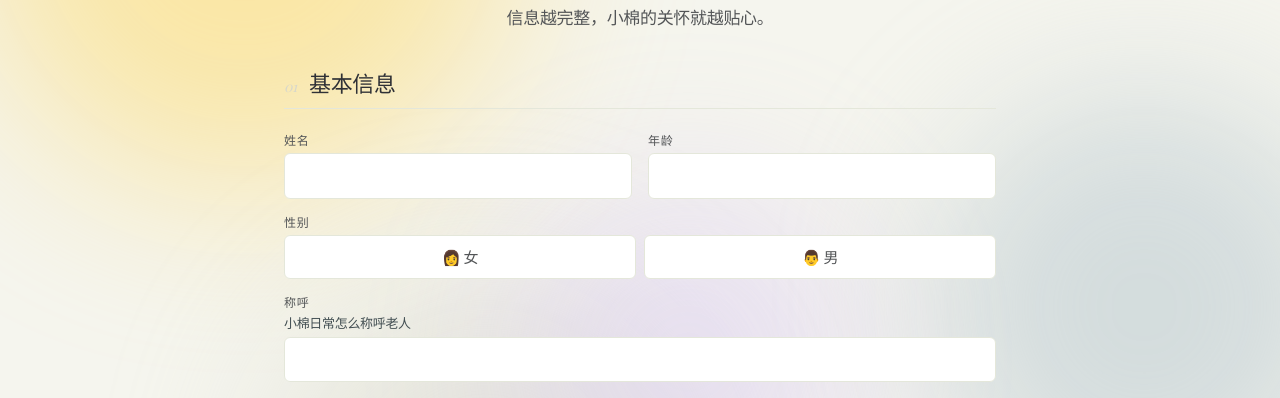
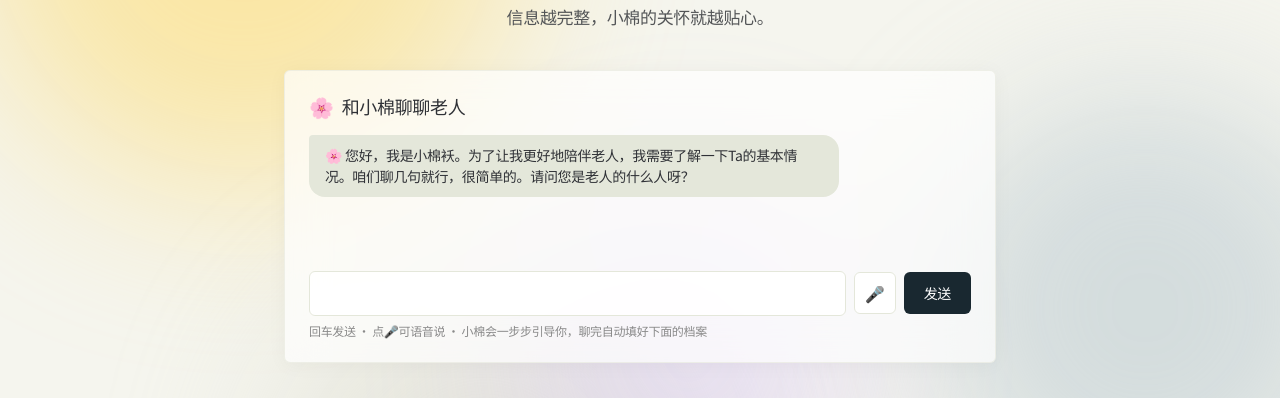
Before and after one commit to yuh6/try_on_mirror, a Next.js app: page /profile in a window 1280 px wide. Shown: the part 217-615 px from the top of the page. Built offline with nearby package versions, Linux system fonts and the light colour scheme; no server answers; the database is empty.

Commit message:
feat: 档案页恢复「和小棉聊聊老人」对话填表——升级为真AI（接千问，聊完自动保存档案并刷新）

```diff
--- a/src/app/profile/profile-client.tsx
+++ b/src/app/profile/profile-client.tsx
@@ -1,10 +1,30 @@
 "use client";
 
-import { useState } from "react";
+import { useCallback, useEffect, useRef, useState } from "react";
 import Link from "next/link";
 import { useRouter, useSearchParams } from "next/navigation";
-import type { ElderProfile } from "@/lib/elder-profile";
+import type { ElderProfile, CollectedProfile } from "@/lib/elder-profile";
 import { EMPTY_ELDER_PROFILE } from "@/lib/elder-profile";
+
+/* ---------- Web Speech API 最小类型声明 ---------- */
+interface SpeechRecognitionLike {
+  lang: string;
+  continuous: boolean;
+  interimResults: boolean;
+  onresult:
+    | ((event: { results: ArrayLike<ArrayLike<{ transcript: string }>> }) => void)
+    | null;
+  onerror: ((event: { error: string }) => void) | null;
+  onend: (() => void) | null;
+  start(): void;
+  stop(): void;
+}
+type SpeechRecognitionCtor = new () => SpeechRecognitionLike;
+
+interface ChatBubble {
+  role: "ai" | "user";
+  text: string;
+}
 
 export function ProfileClient({ initialProfile }: { initialProfile: ElderProfile }) {
   const router = useRouter();
@@ -16,6 +36,157 @@ export function ProfileClient({ initialProfile }: { initialProfile: ElderProfile
   });
   const [saving, setSaving] = useState(false);
   const [saveError, setSaveError] = useState("");
+
+  /* ---------- 和小棉聊聊（真 AI 对话式填表） ---------- */
+  const [bubbles, setBubbles] = useState<ChatBubble[]>([]);
+  const [chatInput, setChatInput] = useState("");
+  const [thinking, setThinking] = useState(false);
+  const [chatDone, setChatDone] = useState(false);
+  const chatAreaRef = useRef<HTMLDivElement>(null);
+  const historyRef = useRef<{ role: "user" | "assistant"; text: string }[]>([]);
+  const collectedRef = useRef<CollectedProfile>({});
+
+  // 开场白
+  useEffect(() => {
+    let cancelled = false;
+    fetch("/api/voice/start", { method: "POST" })
+      .then((r) => r.json())
+      .then((d: { reply?: string }) => {
+        if (!cancelled && d.reply) {
+          setBubbles([{ role: "ai", text: d.reply }]);
+          historyRef.current.push({ role: "assistant", text: d.reply });
+        }
+      })
+      .catch(() => {
+        if (!cancelled)
+          setBubbles([{ role: "ai", text: "您好，我是小棉袄。请问您是老人的什么人呀？" }]);
+      });
+    return () => {
+      cancelled = true;
+    };
+  }, []);
+
+  // 气泡变化时滚动到底部
+  useEffect(() => {
+    const el = chatAreaRef.current;
+    if (el) el.scrollTop = el.scrollHeight;
+  }, [bubbles.length, thinking]);
+
+  async function sendChat() {
+    const text = chatInput.trim();
+    if (!text || thinking || chatDone) return;
+
+    setBubbles((b) => [...b, { role: "user", text }]);
+    setChatInput("");
+    historyRef.current.push({ role: "user", text });
+    setThinking(true);
+
+    try {
+      const res = await fetch("/api/voice/chat", {
+        method: "POST",
+        headers: { "Content-Type": "application/json" },
+        body: JSON.stringify({
+          text,
+          history: historyRef.current.slice(0, -1),
+          collected: collectedRef.current,
+        }),
+      });
+      const data = (await res.json()) as {
+        reply?: string;
+        profile?: CollectedProfile;
+        complete?: boolean;
+      };
+      setThinking(false);
+      const reply =
+        data.reply ?? "网络出了点问题，咱们继续？";
+      setBubbles((b) => [...b, { role: "ai", text: reply }]);
+      historyRef.current.push({ role: "assistant", text: reply });
+      if (data.profile) collectedRef.current = data.profile;
+
+      if (data.complete) {
+        // 收集完成 → 后端已自动保存档案 → 刷新页面显示新档案
+        setChatDone(true);
+        setTimeout(() => {
+          window.location.href = "/profile?voice=1";
+        }, 1800);
+      }
+    } catch {
+      setThinking(false);
+      setBubbles((b) => [...b, { role: "ai", text: "网络出了点问题，咱们继续？" }]);
+    }
+  }
+
+  /* ---------- 麦克风（可选语音输入） ---------- */
+  const [micActive, setMicActive] = useState(false);
+  const speechRef = useRef<SpeechRecognitionLike | null>(null);
+  const micActiveRef = useRef(false);
+
+  function initSpeech(): boolean {
+    if (typeof window === "undefined") return false;
+    const SR = (window as unknown as { SpeechRecognition?: SpeechRecognitionCtor })
+      .SpeechRecognition ??
+      (window as unknown as { webkitSpeechRecognition?: SpeechRecognitionCtor })
+        .webkitSpeechRecognition;
+    if (!SR) return false;
+    const rec = new SR();
+    rec.lang = "zh-CN";
+    rec.continuous = true;
+    rec.interimResults = true;
+    rec.onresult = (event) => {
+      let transcript = "";
+      for (let i = 0; i < event.results.length; i++) {
+        transcript += event.results[i][0].transcript;
+      }
+      setChatInput(transcript);
+    };
+    rec.onerror = (event) => {
+      if (event.error === "not-allowed") alert("请允许使用麦克风权限");
+      stopMic();
+    };
+    rec.onend = () => {
+      if (micActiveRef.current) {
+        try {
+          rec.start();
+        } catch {
+          /* ignore */
+        }
+      }
+    };
+    speechRef.current = rec;
+    return true;
+  }
+
+  function toggleMic() {
+    if (micActive) stopMic();
+    else startMic();
+  }
+
+  function startMic() {
+    if (!speechRef.current && !initSpeech()) {
+      alert("您的浏览器不支持语音识别，请用 Chrome 或 Edge（或直接打字）");
+      return;
+    }
+    micActiveRef.current = true;
+    setMicActive(true);
+    setChatInput("");
+    try {
+      speechRef.current?.start();
+    } catch {
+      /* already started */
+    }
+  }
+
+  function stopMic() {
+    micActiveRef.current = false;
+    setMicActive(false);
+    try {
+      speechRef.current?.stop();
+    } catch {
+      /* ignore */
+    }
+  }
+
+  const inputDisabled = chatDone;
 
   // 保存徽章（?voice=1 来自语音填表完成跳转；保存成功后本地置位）
   const voiceSaved = searchParams.get("voice") === "1";
@@ -99,6 +270,115 @@ export function ProfileClient({ initialProfile }: { initialProfile: ElderProfile
               {voiceSaved && !justSaved ? "✓ 语音录入完成，档案已保存" : "✓ 档案已保存"}
             </div>
           )}
+
+          {/* AI 对话式填表（真·小棉引导） */}
+          <div
+            className="rounded-[6px] p-6 mb-10"
+            style={{
+              background: "rgba(255,255,255,0.7)",
+              backdropFilter: "blur(20px)",
+              border: "1px solid rgba(228,231,218,0.6)",
+              boxShadow: "0 2px 20px rgba(0,0,0,0.04)",
+            }}
+          >
+            <div className="flex items-center gap-2 mb-4">
+              <span className="text-[20px]">🌸</span>
+              <span className="text-[18px] text-[#2f3136] font-medium">和小棉聊聊老人</span>
+            </div>
+
+            {/* 对话区 */}
+            <div
+              ref={chatAreaRef}
+              className="flex flex-col gap-3 mb-4 min-h-[120px] max-h-[320px] overflow-y-auto"
+            >
+              {bubbles.map((b, i) => (
+                <div
+                  key={i}
+                  className={`flex ${b.role === "ai" ? "justify-start" : "justify-end"}`}
+                >
+                  <div
+                    className={`max-w-[80%] rounded-[16px] ${
+                      b.role === "ai" ? "rounded-tl-[4px]" : "rounded-tr-[4px]"
+                    } px-4 py-2.5 text-[14px] leading-[1.5]`}
+                    style={
+                      b.role === "ai"
+                        ? { background: "#e4e7da", color: "#2f3136" }
+                        : { background: "#192830", color: "white" }
+                    }
+                  >
+                    {b.role === "ai" ? `🌸 ${b.text}` : b.text}
+                  </div>
+                </div>
+              ))}
+              {thinking && (
+                <div className="flex justify-start">
+                  <div
+                    className="rounded-[16px] rounded-tl-[4px] px-4 py-3 text-[14px]"
+                    style={{ background: "#e4e7da", color: "#2f3136" }}
+                  >
+                    <span className="inline-flex gap-1">
+                      <span className="w-1.5 h-1.5 rounded-full bg-[#898989] typing-dot" />
+                      <span
+                        className="w-1.5 h-1.5 rounded-full bg-[#898989] typing-dot"
+                        style={{ animationDelay: "0.2s" }}
+                      />
+                      <span
+                        className="w-1.5 h-1.5 rounded-full bg-[#898989] typing-dot"
+                        style={{ animationDelay: "0.4s" }}
+                      />
+                    </span>
+                  </div>
+                </div>
+              )}
+            </div>
+
+            {/* 输入区 */}
+            <div className="flex gap-2 items-center">
+              <input
+                type="text"
+                value={chatInput}
+                onChange={(e) => setChatInput(e.target.value)}
+                onKeyDown={(e) => {
+                  if (e.key === "Enter") {
+                    e.preventDefault();
+                    sendChat();
+                  }
+                }}
+                disabled={inputDisabled}
+                className="field-input flex-1"
+                style={{
+                  background: "rgba(255,255,255,0.9)",
+                  opacity: inputDisabled ? 0.4 : undefined,
+                }}
+                placeholder={micActive ? "正在聆听..." : ""}
+              />
+              <button
+                type="button"
+                onClick={toggleMic}
+                className="w-[42px] h-[42px] rounded-[6px] flex items-center justify-center transition-all flex-shrink-0"
+                style={{
+                  background: micActive ? "#c0392b" : "rgba(255,255,255,0.9)",
+                  border: micActive ? "1px solid #c0392b" : "1px solid #e4e7da",
+                }}
+                title="语音输入（可选）"
+              >
+                {micActive ? "■" : "🎤"}
+              </button>
+              <button
+                type="button"
+                onClick={sendChat}
+                disabled={inputDisabled}
+                className="bg-[#192830] text-white px-5 py-2.5 rounded-[6px] text-[14px] hover:opacity-85 transition-opacity whitespace-nowrap h-[42px] disabled:opacity-50"
+              >
+                发送
+              </button>
+            </div>
+            <p className="text-[12px] text-[#898989] mt-2">
+              {chatDone
+                ? "✓ 聊完了，档案已自动保存，正在刷新…"
+                : "回车发送 · 点🎤可语音说 · 小棉会一步步引导你，聊完自动填好下面的档案"}
+            </p>
+          </div>
 
           {/* 档案表单 */}
           <form onSubmit={onSubmit}>
@@ -538,6 +818,11 @@ export function ProfileClient({ initialProfile }: { initialProfile: ElderProfile
           margin-bottom: 20px;
           text-align: center;
         }
+        @keyframes blink {
+          0%, 60%, 100% { opacity: 0.3; }
+          30% { opacity: 1; }
+        }
+        .typing-dot { animation: blink 1.4s infinite; }
       `}</style>
     </main>
   );
```
